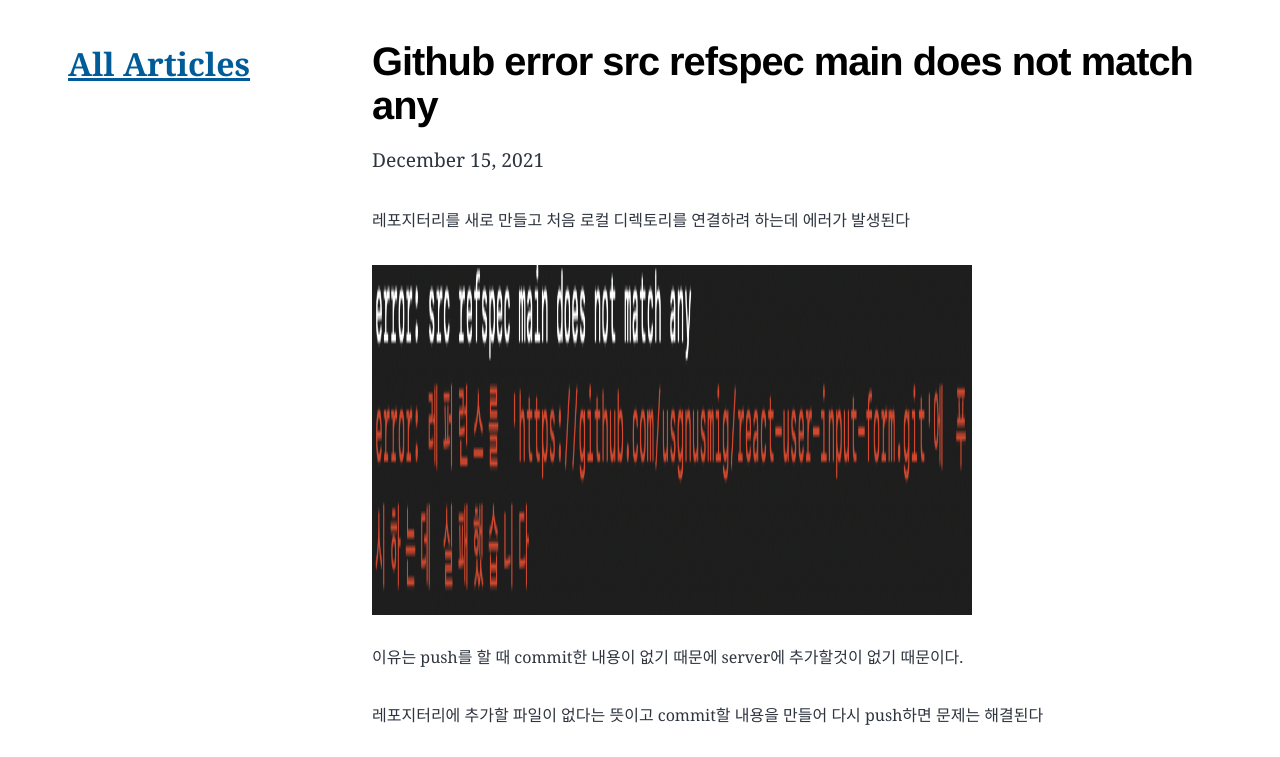
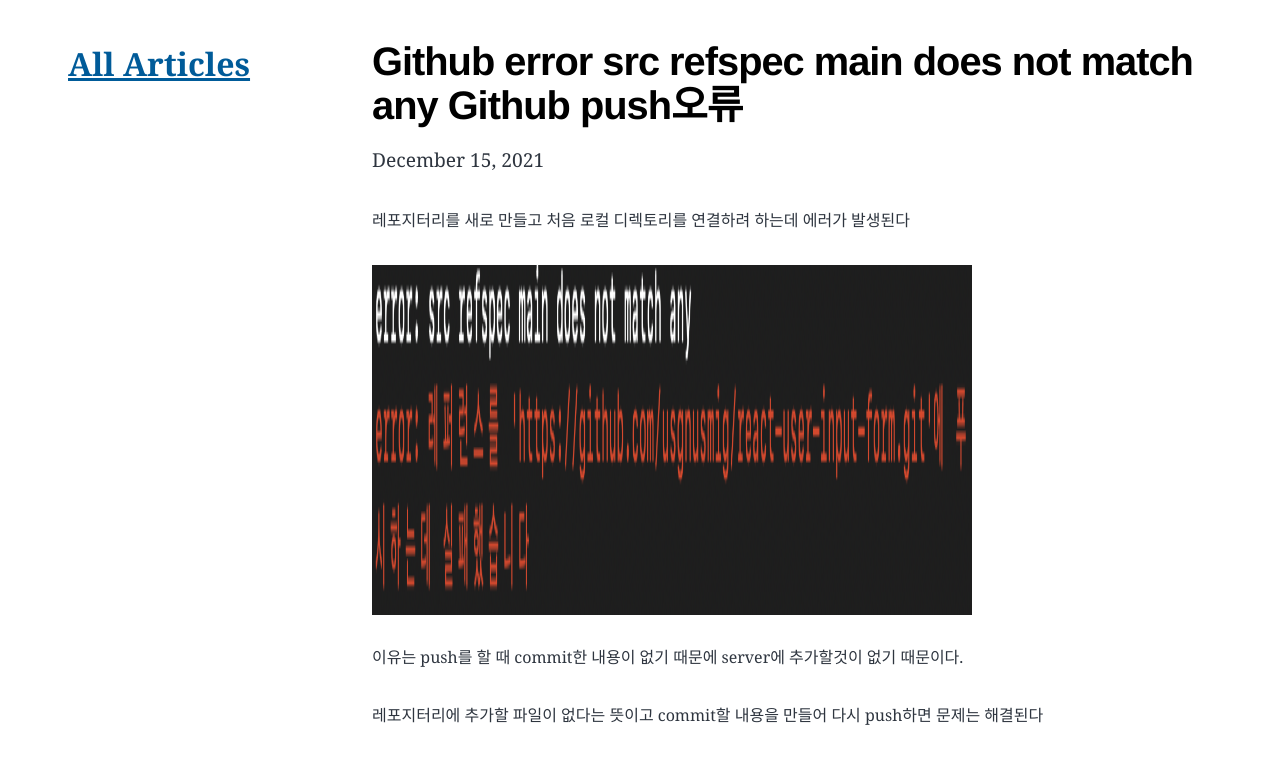
Before and after one commit to usgnusmig/gatsby-blog, a Gatsby site: page /2021-12-15/gitError/ in a window 1280 px wide. Shown: the top 757 px of the page. Built offline with nearby package versions, Linux system fonts and the light colour scheme; Gatsby itself is replaced by a stand-in of ours; some packages are replaced by stand-ins of ours.

Commit message:
add post

```diff
--- a/content/blog/2021-12-15/gitError.md
+++ b/content/blog/2021-12-15/gitError.md
@@ -1,5 +1,5 @@
 ---
-title: Github error src refspec main does not match any
+title: Github error src refspec main does not match any Github push오류
 date: "2021-12-15"
 description: Github push 오류
 categories: Issue
```
